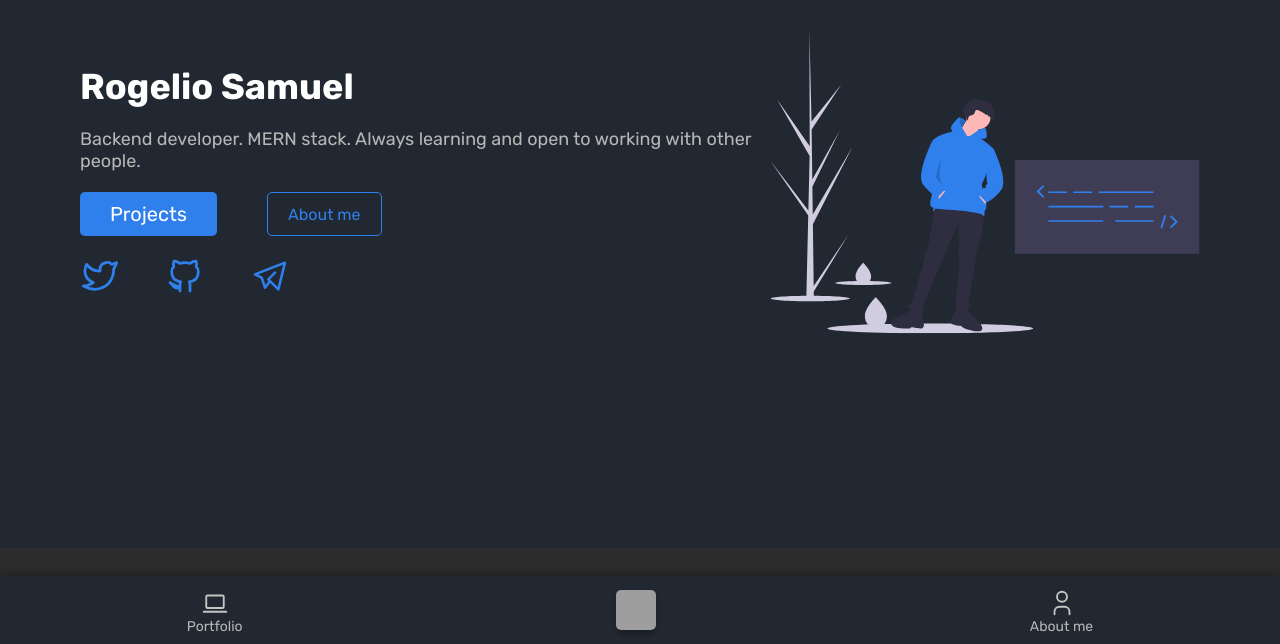
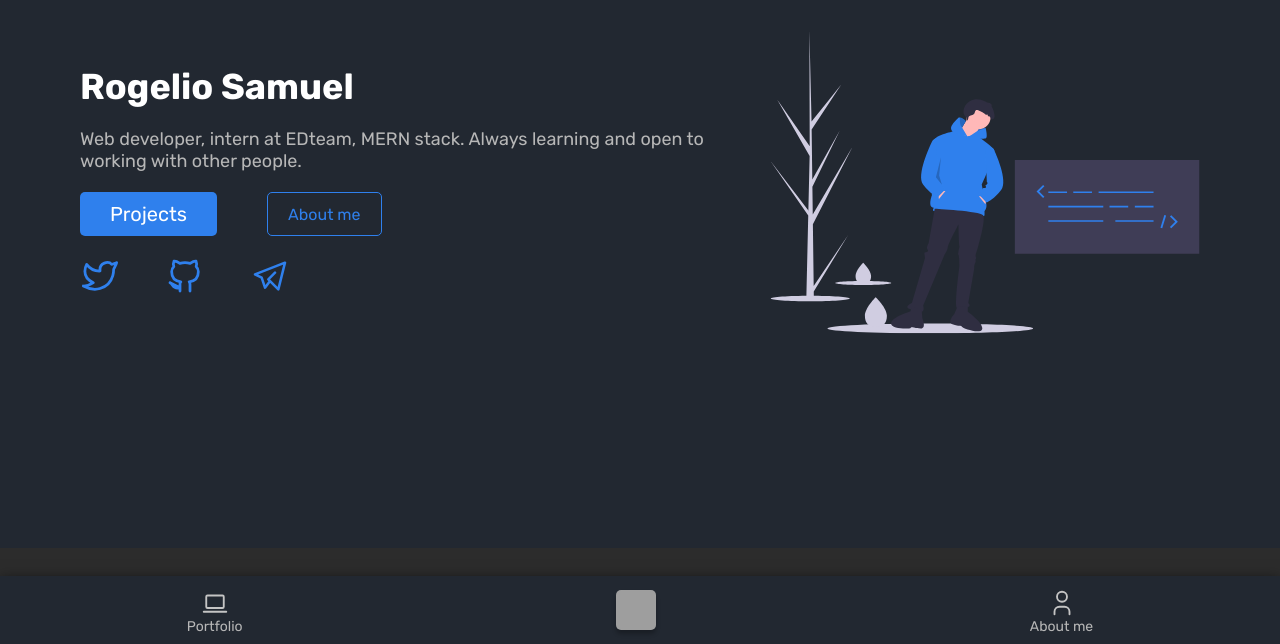
Before and after one commit to sam-621/rogeliosamuel.com, a React app: page / in a window 1280 px wide. Shown: the part 154-798 px from the top of the page. Built offline with nearby package versions, Linux system fonts and the light colour scheme; grey boxes are pictures that could not be loaded.

Commit message:
update hero text

```diff
--- a/src/components/containers/Hero.jsx
+++ b/src/components/containers/Hero.jsx
@@ -12,8 +12,7 @@ const Hero = () => {
       <div className="Hero-content">
         <h1>Rogelio Samuel</h1>
         <p>
-          Backend developer. MERN stack. Always learning and open to working
-          with other people.
+        Web developer, intern at EDteam, MERN stack. Always learning and open to working with other people.
         </p>
         <div className="Hero-content-actions">
           <PrimaryButton text="Projects" url="portfolio" />
```
